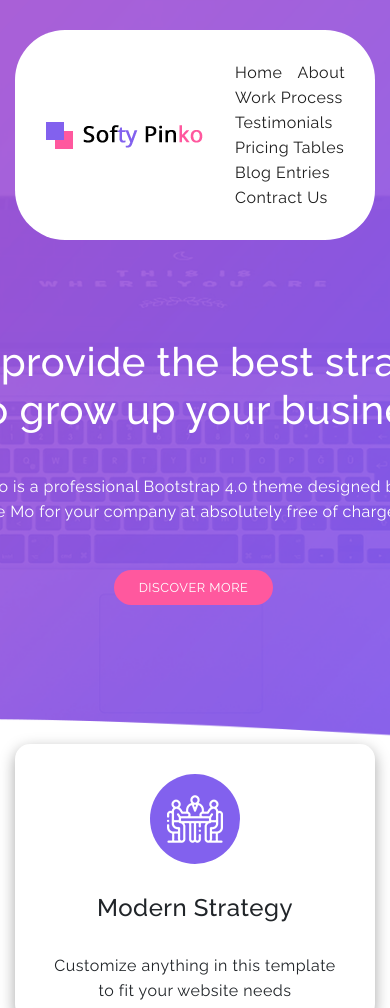
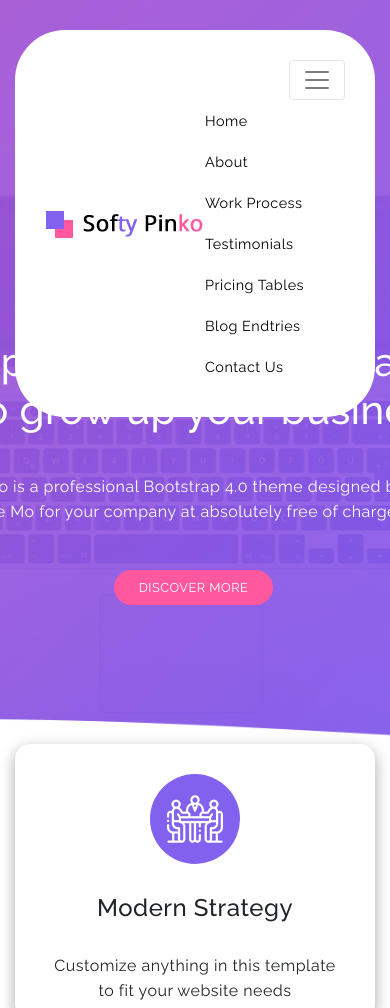
Before and after one commit to daophanquochoai-doctor/project-mini-2, a plain HTML site: page index.html in a window 390 px wide. Shown: the top 1008 px of the page. Drawn offline with nearby package versions, Linux system fonts and the light colour scheme; files whose address does not match are found by name.

Commit message:
loi tabbar

```diff
--- a/assets/css/stypes.css
+++ b/assets/css/stypes.css
@@ -19,34 +19,32 @@
 .header .inner-log{
     cursor: pointer;
 }
-.header .nav{
+
+.header .navbar{
+    text-align: left;
+    padding: 0;
+}
+
+.header .navbar-expand-lg .navbar-collapse{
+    display: inline;
+}
+
+.header .navbar-light .navbar-nav{
     display: flex;
     justify-content: space-between;
-    width: 70%;
 }
 
-@media (max-width:1199.98px)
+.header .navbar-light .navbar-nav .nav-link{
+    color: black;
+    font-size: 0.9rem;
+}
+
+@media (max-width)
 {
-    .header .nav{
+    .header .navbar{
         flex: 1;
-        margin-left: 30px;
     }
 }
-
-/* .header .nav{
-    text-decoration: none;
-} */
-
-.header .nav .nav-item a{
-    color: var(--color-text);
-    cursor: pointer;
-}
-
-.header .nav .nav-item a:hover{
-    color: var(--color-bg-hover);
-    text-decoration: none;
-}
-
 /* End header  */
 
 /* buttom */
@@ -136,6 +134,10 @@
     height: 100%;
 }
 
+.section-2 .inner-wrap .inner-box{
+    margin-bottom: 30px;
+}
+
 .section-2 .inner-wrap .inner-item .img{
     background-color:#8261EE;
     height: 90px;
@@ -154,5 +156,24 @@
 .section-2 .inner-wrap .inner-item h4{
     margin-bottom: 30px;
 }
-
 /* End Section-2 */
+/* <li class="nav-item"> */
+                                  /* <a class="nav-link" href="#Home">Home <span class="sr-only">(current)</span></a>
+                                </li>
+                                <li class="nav-item">
+                                  <a class="nav-link" href="#About">About</a>
+                                </li>
+                                <li class="nav-item">
+                                  <a class="nav-link" href="#Work">Work Process</a>
+                                </li>
+                                <li class="nav-item">
+                                    <a class="nav-link" href="#Testimonials">Testimonials</a>
+                                </li>
+                                <li class="nav-item">
+                                    <a class="nav-link" href="#Pricing">Pricing Tables</a>
+                                </li>
+                                <li class="nav-item">
+                                    <a class="nav-link" href="#Blog">Blog Endtries</a>
+                                </li>
+                                <li class="nav-item">
+                                    <a class="nav-link" href="#Contact">Contact Us</a> */
--- a/index.html
+++ b/index.html
@@ -22,7 +22,7 @@
 
 <body>
     <!--header  -->
-    <header class="header">
+    <header class="header" id="header">
         <div class="container">
             <div class="row">
                 <div class="col-12">
@@ -32,29 +32,37 @@
                                 <img src="./assets/images/logo.png" alt="logo">
                             </a>
                         </div>
-                        <ul class="nav">
+                        <nav class="navbar navbar-expand-lg navbar-light ">
+                            <a class="navbar-brand" href="#"></a>
+                            <button class="navbar-toggler" type="button" data-toggle="collapse" data-target="#navbarSupportedContent" aria-controls="navbarSupportedContent" aria-expanded="false" aria-label="Toggle navigation">
+                                <span class="navbar-toggler-icon"></span>
+                              </button>
+                            <div class="collapse navbar-collapse" id="navbarText">
+                              <ul class="navbar-nav mr-auto">
                                 <li class="nav-item">
-                                <a href="#header" >Home</a>
+                                  <a class="nav-link" href="#Home">Home <span class="sr-only">(current)</span></a>
                                 </li>
                                 <li class="nav-item">
-                                <a href="#About">About</a>
+                                  <a class="nav-link" href="#About">About</a>
                                 </li>
                                 <li class="nav-item">
-                                <a href="#Work-Process">Work Process</a>
+                                  <a class="nav-link" href="#Work">Work Process</a>
                                 </li>
                                 <li class="nav-item">
-                                <a href="#Testimonials">Testimonials</a>
+                                    <a class="nav-link" href="#Testimonials">Testimonials</a>
                                 </li>
                                 <li class="nav-item">
-                                <a href="#Pricing-Tables">Pricing Tables</a>
+                                    <a class="nav-link" href="#Pricing">Pricing Tables</a>
                                 </li>
                                 <li class="nav-item">
-                                <a href="#Blog-Entries">Blog Entries</a>
+                                    <a class="nav-link" href="#Blog">Blog Endtries</a>
                                 </li>
                                 <li class="nav-item">
-                                <a href="#Contracts">Contract Us</a>
+                                    <a class="nav-link" href="#Contact">Contact Us</a>
                                 </li>
                               </ul>
+                            </div>
+                          </nav>
                     </div>
                 </div>
             </div>
@@ -88,7 +96,7 @@
     <div class="section-2">
         <div class="container">
             <div class="inner-wrap row">
-                <div class="col-lg-4">
+                <div class="col-lg-4 col-12 col-md-6 inner-box">
                     <div class="inner-item">
                         <div class="img">
                             <img src="./assets/images/featured-item-01-section-2.png" alt="">
@@ -97,7 +105,7 @@
                     <p>Customize anything in this template to fit your website needs</p>
                     </div>
                 </div>
-                <div class="col-lg-4">
+                <div class="col-lg-4 col-12 col-md-6 inner-box">
                     <div class="inner-item">
                         <div class="img">
                             <img src="./assets/images/featured-item-01-section-2.png" alt="">
@@ -106,7 +114,7 @@
                     <p>Contact us immediately if you have a question in mind</p>
                     </div>
                 </div>
-                <div class="col-lg-4">
+                <div class="col-lg-4 col-12 col-md-6 inner-box">
                     <div class="inner-item">
                         <div class="img">
                             <img src="./assets/images/featured-item-01-section-2.png" alt="">
```
Lines whose indentation alone changed are shown as unchanged.
